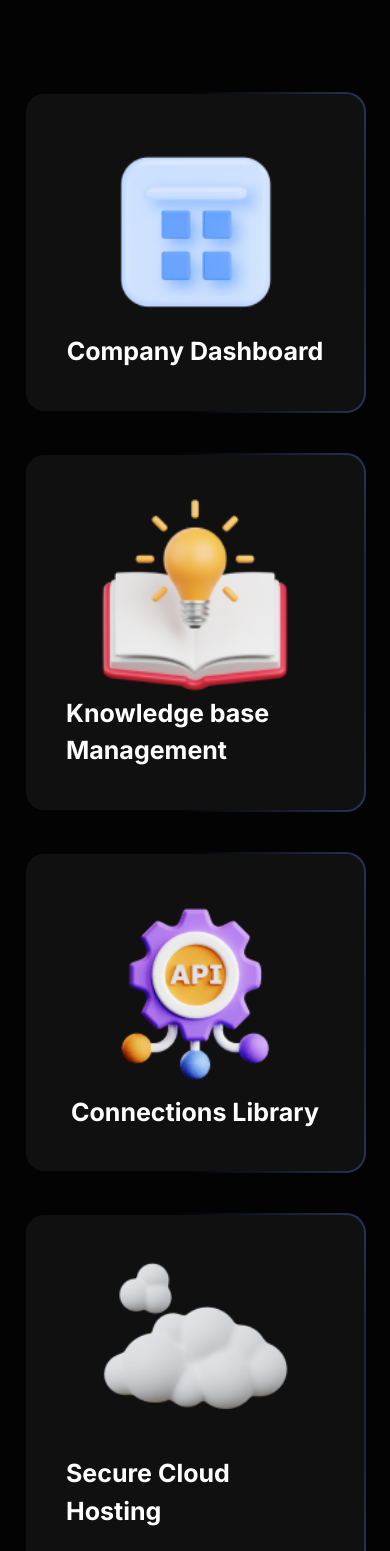
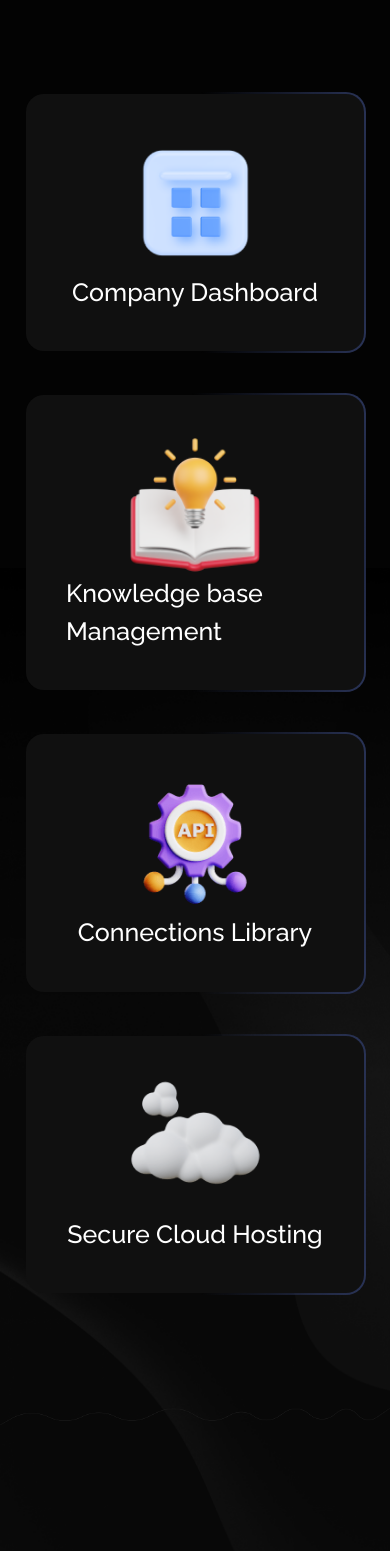
Before and after one commit to soluno/AnswerFlow, a Next.js app: page / in a window 390 px wide. Shown: the part 8300-9851 px from the top of the page. Built offline with nearby package versions, Linux system fonts and the light colour scheme.

Commit message:
fix font size and add bg add now google font

```diff
--- a/app/globals.css
+++ b/app/globals.css
@@ -136,7 +136,7 @@ body {
   background-position: center;
   background-size: cover;
   background-repeat: no-repeat;
-  bottom: 1795px;
+  bottom: 1900px;
   left: 0px;
   right: 0px;
 }
@@ -148,7 +148,7 @@ body {
   background-position: center;
   background-size: cover;
   background-repeat: no-repeat;
-  bottom: 0px;
+  bottom: -120px;
   left: 0px;
   right: 0px;
 }
--- a/app/layout.tsx
+++ b/app/layout.tsx
@@ -1,9 +1,8 @@
 import type { Metadata } from "next";
-import { Inter } from "next/font/google";
+import { Raleway } from "next/font/google";
 import "./globals.css";
-import Header from "@/components/Header";
 
-const inter = Inter({ subsets: ["latin"] });
+const inter = Raleway({ subsets: ["latin"] });
 
 export const metadata: Metadata = {
   title: "AnswerFlow",
--- a/app/page.tsx
+++ b/app/page.tsx
@@ -12,9 +12,9 @@ import Image from "next/image";
 export default function Home() {
   return (
     <main className=" relative">
-      {/* <div className="bg-1"></div>
+      <div className="bg-1"></div>
       <div className="bg-2"></div>
-      <div className="bg-3"></div> */}
+      <div className="bg-3"></div>
       <Header />
       <HorizontalScrolling />
       <Hero />
--- a/components/Cards.tsx
+++ b/components/Cards.tsx
@@ -9,10 +9,10 @@ function Cards() {
           <Image
             src={"/Dashboard.png"}
             alt="Dashboard"
-            width={200}
-            height={200}
+            width={140}
+            height={140}
           />
-          <h2 className="text-[25px] md:text-[45px] font-bold ">
+          <h2 className="text-[25px] md:text-[35px] font-medium ">
             Company Dashboard
           </h2>
         </div>
@@ -20,10 +20,10 @@ function Cards() {
           <Image
             src={"/Knowledge.png"}
             alt="Knowledge  "
-            width={200}
-            height={200}
+            width={140}
+            height={140}
           />
-          <h2 className="text-[25px] md:text-[45px] font-bold ">
+          <h2 className="text-[25px] md:text-[35px] font-medium ">
             Knowledge base Management
           </h2>
         </div>
@@ -31,16 +31,16 @@ function Cards() {
           <Image
             src={"/ApiSetting.png"}
             alt="ApiSetting"
-            width={200}
-            height={200}
+            width={140}
+            height={140}
           />
-          <h2 className="text-[25px] md:text-[45px] font-bold ">
+          <h2 className="text-[25px] md:text-[35px] font-medium ">
             Connections Library
           </h2>
         </div>
         <div className="flex flex-col  border-gad-1  items-center md:items-start xl:w-[50%]">
-          <Image src={"/Cloud.png"} alt="Cloud" width={200} height={200} />
-          <h2 className="text-[25px] md:text-[45px] font-bold ">
+          <Image src={"/Cloud.png"} alt="Cloud" width={140} height={140} />
+          <h2 className="text-[25px] md:text-[35px] font-medium ">
             Secure Cloud Hosting
           </h2>
         </div>
--- a/components/Header.tsx
+++ b/components/Header.tsx
@@ -12,7 +12,7 @@ function Header() {
         className="section flex justify-between items-center px-2 sm:px-4 sm:py-2 md:px-4 md:py-8 fle-col"
       >
         <div className="">
-          <h1 className="font-bold text-[20px] sm:text-[26px] leading-[73px] md:text-[36px] ">
+          <h1 className="font-bold text-[20px] sm:text-[26px] leading-[73px] md:text-[32px] ">
             AnswerFlow
           </h1>
         </div>
--- a/components/Hero.tsx
+++ b/components/Hero.tsx
@@ -18,7 +18,7 @@ function Hero() {
                 stiffness: 50,
                 delay: 0.7,
               }}
-              className="text-[44px] leading-[44px] md:text-[64px] md:leading-[64px] font-bold "
+              className="text-[44px] leading-[44px] md:text-[60px] md:leading-[60px] font-bold "
             >
               Just Chat with your Company Data
             </m.h2>
@@ -31,7 +31,7 @@ function Hero() {
                 stiffness: 50,
                 delay: 1,
               }}
-              className="text-[18px] font-normal leading-[24px] md:text-[28px] md:leading-[35px]"
+              className="text-[18px] font-normal leading-[24px] md:text-[22px] md:leading-[32px]"
             >
               Enable rich insights about your sales, customers, product & entire
               organisation and{" "}
--- a/components/Pricing.tsx
+++ b/components/Pricing.tsx
@@ -6,7 +6,7 @@ function Pricing() {
     <section className="section relative flex justify-center flex-col gap-20 p-4 py-[140px]">
       <h1 className="text-[35px] md:text-[45px] font-bold">Pricing</h1>
       <div className="flex flex-col lg:flex-row gap-20 items-start justify-between w-[100%] md:w-[86%] mx-auto ">
-        <div className="border-gad-1 flex-1 flex flex-col gap-10 w-full ">
+        <div className="border-gad-1 flex-1 flex flex-col gap-10 w-full  lg:!py-20">
           <div className="flex flex-col gap-4 justify-center items-center">
             <p className="text-[#A595FD] font-semibold uppercase text-[22px] ">
               Company
@@ -20,7 +20,7 @@ function Pricing() {
             <p>Powered by GPT - 4</p>
           </div>
           <hr />
-          <div className="flex flex-col gap-4 text-[#9D9D9D] text-[24px] lg:pl-10">
+          <div className="flex flex-col gap-4 text-[#9D9D9D] text-[22px] lg:pl-10">
             <p> 100 Documents</p>
             <p> 2 Links</p>
             <p> 1 Seat</p>
@@ -34,8 +34,8 @@ function Pricing() {
             <button className="btn prim !w-full">FAQs</button>
           </div>
         </div>
-        <div className="border-gad-1 flex  flex-col gap-6 flex-1">
-          <h1 className="text-[#969696] text-[35px] md:text-[45px] font-bold">
+        <div className="border-gad-1 flex  flex-col gap-6 flex-1  lg:!py-20">
+          <h1 className="text-[#969696] text-[35px] md:text-[42px] font-bold">
             Enterprise?
           </h1>
           <p className=" text-[#9D9D9D] text-[16px] md:text-[22px] max-w-[70%]">
@@ -45,11 +45,11 @@ function Pricing() {
           </p>
         </div>
       </div>
-      <div className="border-gad-1 flex flex-col  items-center gap-10 !py-20">
-        <h1 className="text-[32px] leading-[32px] md:text-[54px] md:leading-[69px] font-bold text-center lg:max-w-[80%]">
+      <div className="border-gad-1 flex flex-col  items-center gap-10   lg:!py-20">
+        <h1 className="text-[32px] leading-[32px] md:text-[48px] md:leading-[69px] font-bold text-center lg:max-w-[70%]">
           The Most Secure Way to Build Custom Bots for your Company
         </h1>
-        <p className="text-[18px] font-normal leading-[24px] md:text-[28px] md:leading-[35px] text-[#9D9D9D] lg:max-w-[78%] text-center">
+        <p className="text-[18px] font-normal leading-[24px] md:text-[22px] md:leading-[35px] text-[#9D9D9D] lg:max-w-[60%] text-center">
           AnswerFlow AI is built with world-class security standards like SOC &
           GDPR. It runs on secure Microsoft Azure cloud and your data is never
           shared with LLM operators like OpenAI
--- a/components/Steps.tsx
+++ b/components/Steps.tsx
@@ -40,10 +40,10 @@ function Steps() {
           </div>
         </div>
         <div className="flex flex-col gap-8 w-[100%] lg:w-[60%] items-center lg:items-start">
-          <h1 className="text-[35px] md:text-[45px] font-bold ">
+          <h1 className="text-[35px] md:text-[42px] font-bold ">
             Connect Data Sources
           </h1>
-          <div className="text-[#9D9D9D] text-[16px] md:text-[22px] font-light flex flex-col gap-5">
+          <div className="text-[#9D9D9D] text-[16px] md:text-[19px] font-light flex flex-col gap-5">
             <p className="flex justify-start items-start gap-2">
               <span>01.</span>
               Signup & Create your Company’s <br /> Knowledge base. 100% NoCode!
@@ -73,10 +73,10 @@ function Steps() {
           <p>2</p>
         </div>
         <div className="flex flex-col gap-8 w-[100%] lg:w-[60%] items-center lg:items-start ">
-          <h1 className="text-[35px] md:text-[45px]  font-bold ">
+          <h1 className="text-[35px] md:text-[42px]  font-bold ">
             Onboard your Team
           </h1>
-          <div className="text-[#9D9D9D] text-[16px] md:text-[22px] font-light flex flex-col gap-5">
+          <div className="text-[#9D9D9D] text-[16px] md:text-[19px] font-light flex flex-col gap-5">
             <p className="flex justify-start items-start gap-2">
               <span>01.</span>
               Invite your organization to access next-gen
@@ -134,10 +134,10 @@ function Steps() {
           <p>3</p>
         </div>
         <div className="flex flex-col gap-8 w-[100%] text-center md:h-[300px] ">
-          <h1 className="text-[35px] md:text-[45px] font-bold ">
+          <h1 className="text-[35px] md:text-[42px] font-bold ">
             Empower Org with Custom ChatGPT Bot
           </h1>
-          <div className="text-[#9D9D9D] text-[16px] md:text-[22px] font-light flex flex-col gap-5">
+          <div className="text-[#9D9D9D] text-[16px] md:text-[19px] font-light flex flex-col gap-5">
             Your Custom LLM ChatBot is up to deliver rich insights about
             everything <br /> from your company’s knowledge through natural
             language prompts
--- a/components/TextAnimation.tsx
+++ b/components/TextAnimation.tsx
@@ -47,7 +47,7 @@ export default function TextAnimation() {
   return (
     <section className="section mx-auto ">
       <div ref={divRef} className="h-[420vh] ">
-        <div className="text-4xl md:text-7xl sticky top-[0] left-0 h-screen ">
+        <div className="text-4xl md:text-6xl sticky top-[0] left-0 h-screen ">
           <div className="relative w-[100%] lg:w-[65%]  mx-auto h-full flex items-center justify-center">
             <p
               ref={pRef}
```
